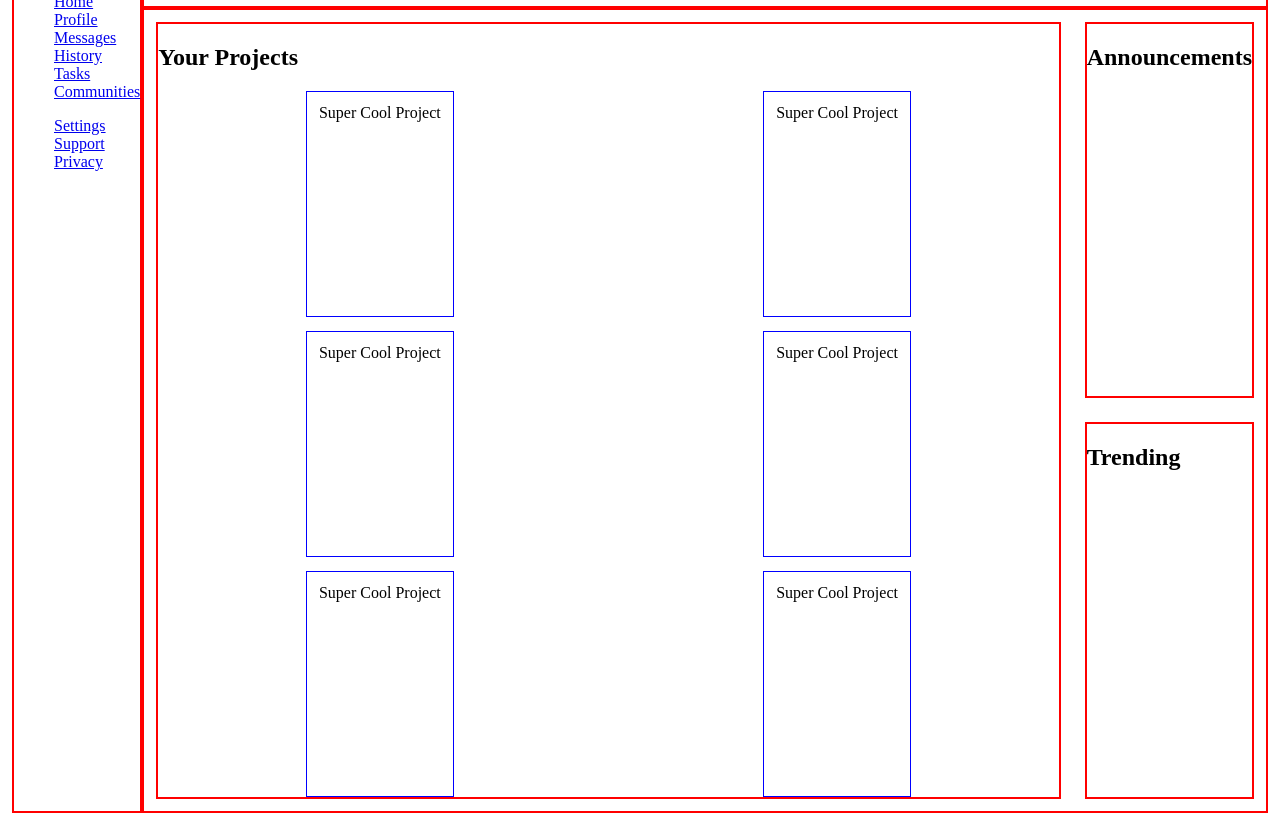
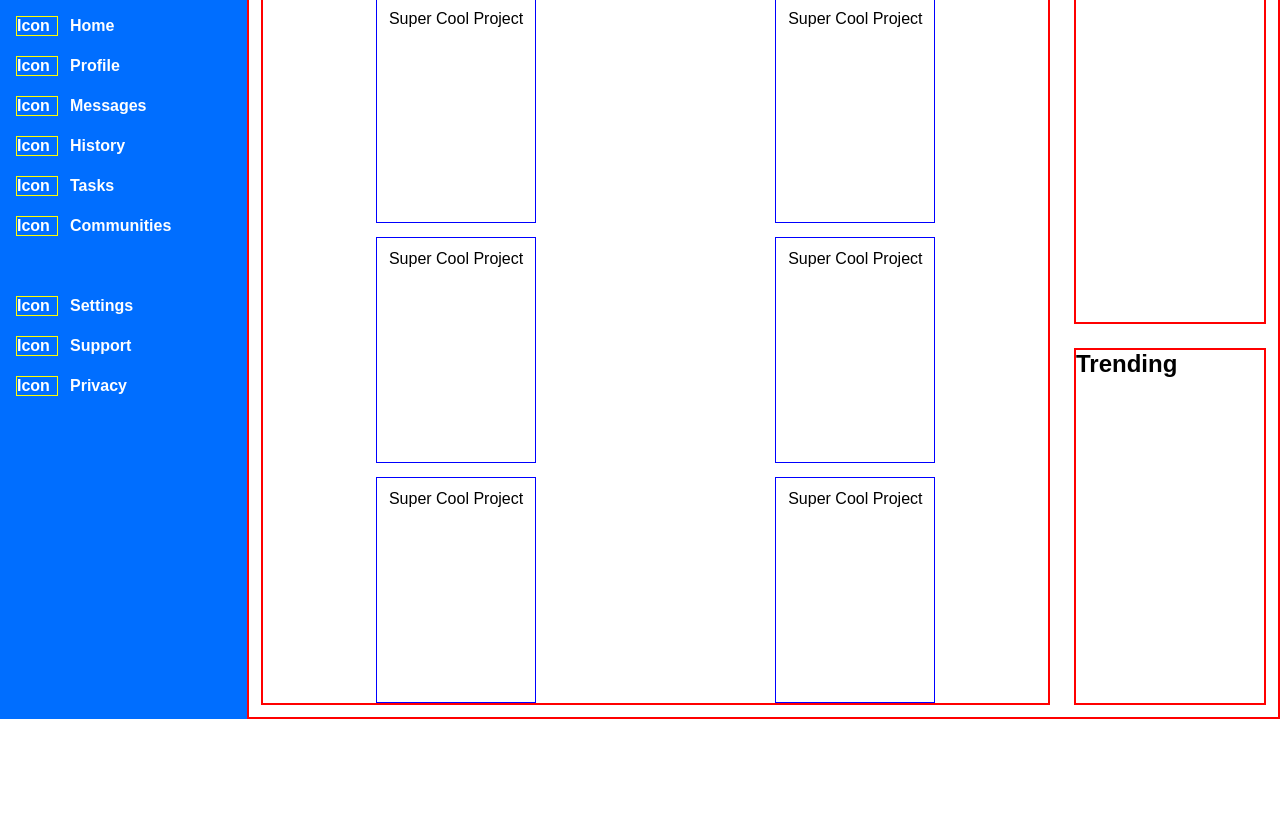
Before and after one commit to PetrusMaximus0/odin-admin-dashboard, a plain HTML site: page index.html in a window 1280 px wide. Shown: the part 88-901 px from the top of the page. After the commit the page ends 807 px from the top, so only its background shows below. Drawn offline with Linux system fonts and the light colour scheme.

Commit message:
add the nav text and icon placeholders

```diff
--- a/index.html
+++ b/index.html
@@ -9,28 +9,53 @@
 </head>
 <body>
     <div class="grid-container">
-        <aside class ="dashboard">
-            <h1>Dashboard</h1>
-            <nav>
-                <ul>
-                    <li><a href="#">Home</a></li>
-                    <li><a href="#">Profile</a></li>
-                    <li><a href="#">Messages</a></li>
-                    <li><a href="#">History</a></li>
-                    <li><a href="#">Tasks</a></li>
-                    <li><a href="#">Communities</a></li>
-                </ul>
-                <ul>
-                    <li><a href="#">Settings</a></li>
-                    <li><a href="#">Support</a></li>
-                    <li><a href="#">Privacy</a></li>
-                </ul>
-            </nav>
+        <nav class = "dashboard-nav">
+            <div class ="nav-item">
+                <span class ="icon">Icon</span>
+                <h1>
+                    Dashboard
+                </h1>
+            </div>
+            <ul>
+                <li class ="nav-item">
+                    <span class ="icon">Icon</span>
+                    <a href="#">Home</a></li>
+                <li class ="nav-item">
+                    <span class ="icon">Icon</span>
+                    <a href="#">Profile</a></li>
+                <li class ="nav-item">
+                    <span class ="icon">Icon</span>
+                    <a href="#">Messages</a></li>
+                <li class ="nav-item">
+                    <span class ="icon">Icon</span>
+                    <a href="#">History</a></li>
+                <li class ="nav-item">
+                    <span class ="icon">Icon</span>
+                    <a href="#">Tasks</a></li>
+                <li class ="nav-item">
+                    <span class ="icon">Icon</span>
+                    <a href="#">Communities</a></li>
+            </ul>
+            <ul>
+                <li class ="nav-item">
+                    <span class ="icon">Icon</span>
+                    <a href="#">Settings</a>
+                </li>
+                <li class ="nav-item">
+                    <span class ="icon">Icon</span>
+                    <a href="#">Support</a>
+                </li>
+                <li class ="nav-item">
+                    <span class ="icon">Icon</span>
+                    <a href="#">Privacy</a>
+                </li>
+            </ul>
+        </nav>
 
-        </aside>
         <header>
             <h1>Main Header content</h1>
         </header>
+
         <main>
             <section class = "projects">
                 <h1>Your Projects</h1>
@@ -53,6 +78,5 @@
             </section>
         </main>
     </div>
-
 </body>
 </html>
--- a/styles.css
+++ b/styles.css
@@ -8,12 +8,25 @@ main{
 
 body{
     margin:0;
-    padding: 12px;
+    font-family: sans-serif;
 
+}
+
+h1{
+    margin: 0;
+}
+
+ul{
+    padding: 0;
 }
 
 li{
     list-style: none;
+}
+
+a{
+    text-decoration: none;
+    color: currentColor;
 }
 
 .grid-container{
@@ -24,10 +37,44 @@ li{
     grid-template-rows: auto 1fr;
 }
 
-.dashboard{
-    padding: 0;
+.dashboard-nav{
+    background-color: rgb(0, 110, 255);
+    color: white;
 
     grid-row: 1/-1;
+
+    padding: 16px 60px 16px 16px;
+
+}
+
+.dashboard-nav > ul {
+    margin-top: 60px;
+}
+
+.nav-item{
+    margin-top: 20px;
+    display: flex;
+    align-items: center;
+    gap: 12px;
+    font-weight: 600;
+}
+
+.nav-item h1{
+    font-weight: 500;
+
+}
+
+.nav-item:nth-child(1){
+    margin-top: 0;
+
+}
+
+.icon {
+    display: block;
+    width: 40px;
+    border: 1px solid yellow;
+
+
 }
 
 header {
```
